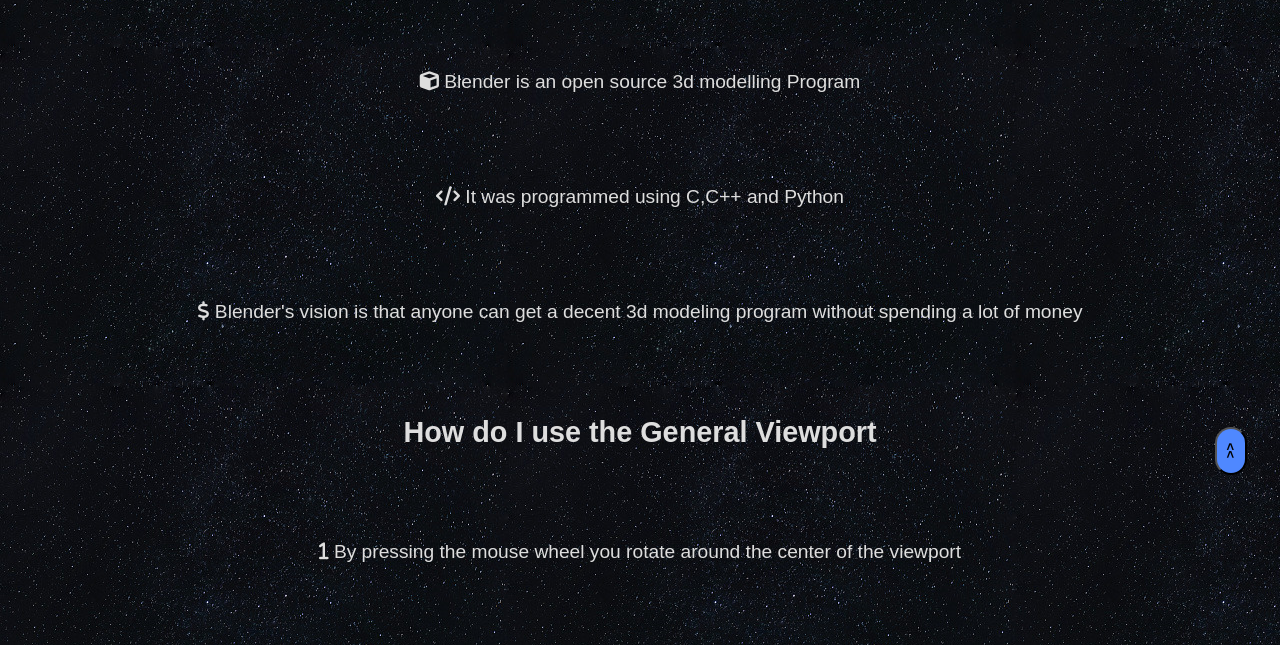
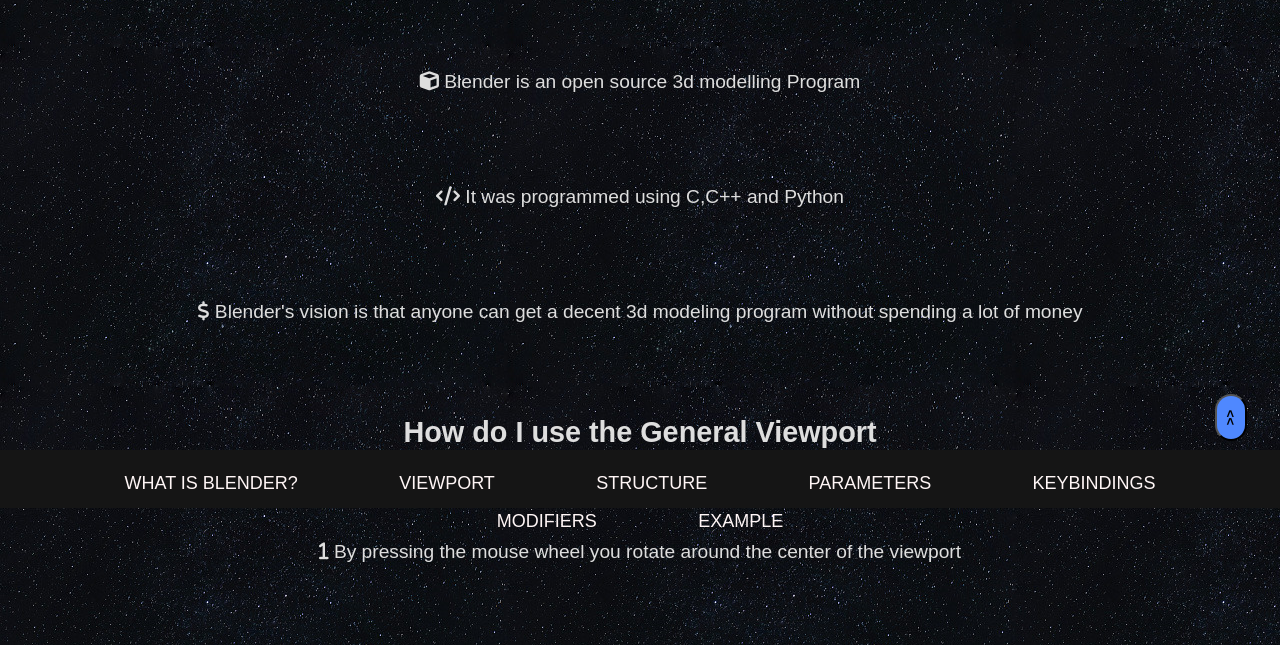
Before and after one commit to rmifka/Blender-Website, a plain HTML site: page Microproject/index.html in a window 1280 px wide. Shown: the part 292-937 px from the top of the page. Drawn offline with Linux system fonts and the light colour scheme.

Commit message:
Bottom Nav

```diff
--- a/Microproject/index.html
+++ b/Microproject/index.html
@@ -21,6 +21,32 @@
     </ul>
 </section>
 
+<section>
+    <ul class="bottom-nav">
+        <li>
+            <a class="itemStyle" href="#WhatIsBlender">What is Blender?</a>
+        </li>
+        <li>
+            <a class="itemStyle" href="#Viewport">Viewport</a>
+        </li>
+        <li>
+            <a class="itemStyle" href="#Structure">Structure</a>
+        </li>
+        <li>
+            <a class="itemStyle" href="#Parameters">Parameters</a>
+        </li>
+        <li>
+            <a class="itemStyle" href="#Keybindings">Keybindings</a>
+        </li>
+        <li>
+            <a class="itemStyle" href="#Modifiers">Modifiers</a>
+        </li>
+        <li>
+            <a class="itemStyle" href="#Example">Example</a>
+        </li>
+    </ul>
+</section>
+
 <section class="topbar" >
     <h1 class="header">WELCOME!</h1>
     <p class="default" id="start">On this site you will get a brief introduction into blender</p>
@@ -28,7 +54,10 @@
 
 
 <section>
-    <h1 class="header" >What even is Blender?</h1>
+
+    <div id="WhatIsBlender"></div>
+
+    <h1 class="header">What even is Blender?</h1>
     <ul>
         <li>
             <p><i class="fa-solid fa-cube"></i> Blender is an open source 3d modelling Program</p>
@@ -42,6 +71,8 @@
         </li>
     </ul>
 
+    <div id="Viewport"></div>
+
     <h1 class="header">How do I use the General Viewport</h1>
     <ul>
         <li>
@@ -52,6 +83,9 @@
             <p><i class="fa-solid fa-2"></i> Use Shift and press the mouse wheel to move in the viewport</p>
         </li>
     </ul>
+
+    <div id="Structure"></div>
+
     <h1 class="header">
         How is Blender structured?</h1>
 
@@ -76,12 +110,16 @@
         <img alt="Image of Faces" src="Image/Bild5.png">
     </div>
 
+    <div id="Parameters"></div>
+
     <h1 class="header">What do these parameters mean?</h1>
 
     <p>&lt;axis&gt; This is an optional parameter that specifies the axis. These are x, y and z. If released, it
         performs the action on each axis.</p>
     <p>&lt;number&gt;: This is an optional parameter that specifies degrees for rotations, for example. The number can
         also be determined by mouse movements.</p>
+
+    <div id="Keybindings"></div>
 
     <h1 class="header">The most important keybinds!</h1>
     <p>The simplest but also the most important key combinations are:</p>
@@ -123,6 +161,8 @@
     <h1 class="header">Add Menu</h1>
     <video width="500" src="Image/media10.mp4" controls></video>
 
+    <div id="Modifiers"></div>
+
     <h1 class="header">The most important modifiers</h1>
 
     <p>Array (Creates an array of objects)</p>
@@ -151,6 +191,8 @@
     <img src="Image/image29.png" alt="Image of Remeshed Text">
     <img src="Image/image28.png" alt="Image of normal text">
 
+    <div id="Example"></div>
+
     <h1 class="header">Example</h1>
     <p>
         Now for an example where you should model something yourself</p>
--- a/Microproject/style.css
+++ b/Microproject/style.css
@@ -104,12 +104,28 @@ ul li a:hover{
     color: #5d5d5d;
 }
 
+.bottom-nav{
+    background: rgb(21, 21, 21);
+    text-decoration: none;
+    padding-top: 0.8rem;
+    padding-bottom: 0.8rem;
+    position: fixed;
+    bottom: 0;
+    width: 100%;
+    height: 2rem;
+    z-index: 3;
+}
+
+.otherItemStyle {
+    color: #fff6f6;
+}
+
 .btn{
     background-color: #4f88ff;
     border-radius: 1.5em;
 
     position: fixed;
-    bottom: 2.5em;
+    bottom: 5em;
     right: 2.5em;
 }
 
```
